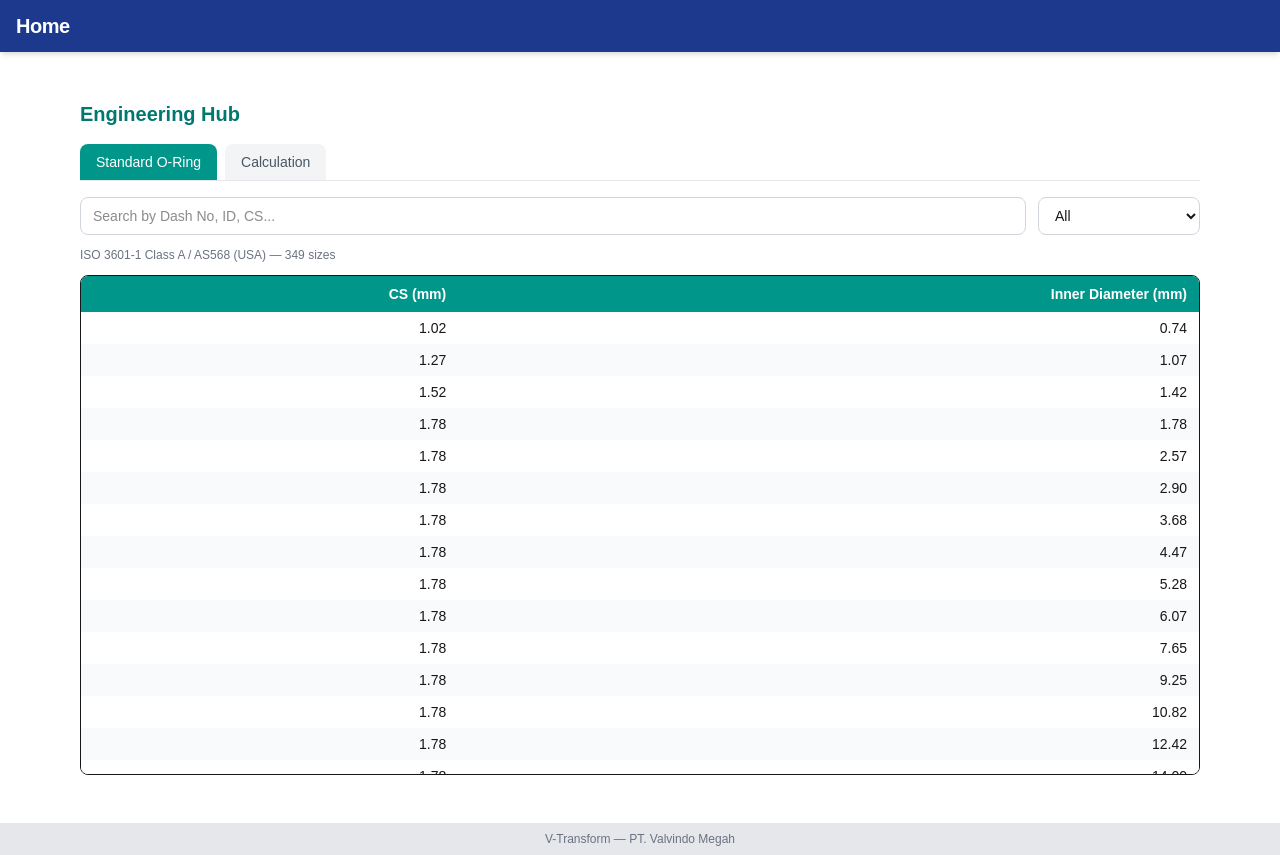
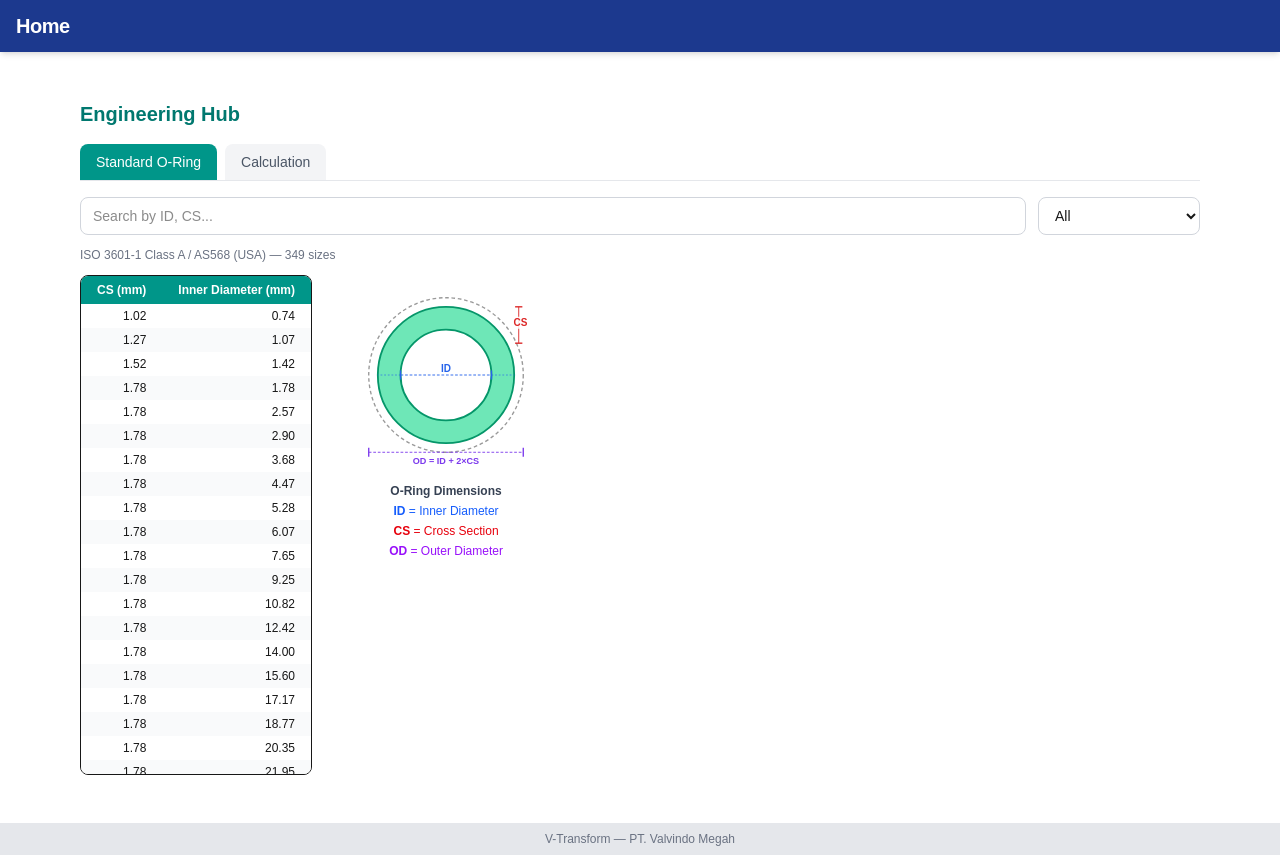
Before and after one commit to iksanfn1094/valve-report, a Next.js app: page /engineering-hub in a window 1280 px wide. Built offline with nearby package versions, Linux system fonts and the light colour scheme.

Commit message:
feat: O-Ring table lebih compact + ilustrasi SVG CS & ID

```diff
--- a/app/engineering-hub/page.tsx
+++ b/app/engineering-hub/page.tsx
@@ -59,29 +59,73 @@ export default function EngineeringHubPage() {
       {tab === 'oring' && (
         <div className="space-y-3">
           <div className="flex flex-col sm:flex-row gap-3">
-            <input type="text" placeholder="Search by Dash No, ID, CS..." value={search} onChange={e => setSearch(e.target.value)} className="flex-1 border border-gray-300 rounded-lg px-3 py-2 text-sm focus:ring-2 focus:ring-teal-500 outline-none" />
+            <input type="text" placeholder="Search by ID, CS..." value={search} onChange={e => setSearch(e.target.value)} className="flex-1 border border-gray-300 rounded-lg px-3 py-2 text-sm focus:ring-2 focus:ring-teal-500 outline-none" />
             <select value={csFilter} onChange={e => setCsFilter(e.target.value)} className="border border-gray-300 rounded-lg px-3 py-2 text-sm focus:ring-2 focus:ring-teal-500 outline-none">
               {csGroups.map(g => <option key={g.value} value={g.value}>{g.label}</option>)}
             </select>
           </div>
           <p className="text-xs text-gray-500">ISO 3601-1 Class A / AS568 (USA) — {filtered.length} sizes</p>
-          <div className="overflow-auto max-h-[500px] border rounded-lg">
-            <table className="w-full text-sm">
+          <div className="flex gap-6 items-start">
+            {/* Table */}
+            <div className="overflow-auto max-h-[500px] border rounded-lg" style={{ minWidth: 0, flex: '0 0 auto' }}>
+              <table className="text-sm" style={{ width: 'auto' }}>
                 <thead className="bg-teal-600 text-white sticky top-0">
                   <tr>
-                  <th className="px-3 py-2 text-right">CS (mm)</th>
-                  <th className="px-3 py-2 text-right">Inner Diameter (mm)</th>
+                    <th className="px-4 py-1.5 text-right text-xs">CS (mm)</th>
+                    <th className="px-4 py-1.5 text-right text-xs">Inner Diameter (mm)</th>
                   </tr>
                 </thead>
                 <tbody>
                   {filtered.map((o, i) => (
                     <tr key={i} className={i % 2 === 0 ? 'bg-white' : 'bg-gray-50'}>
-                    <td className="px-3 py-1.5 text-right">{o.cs.toFixed(2)}</td>
-                    <td className="px-3 py-1.5 text-right">{o.id.toFixed(2)}</td>
+                      <td className="px-4 py-1 text-right text-xs">{o.cs.toFixed(2)}</td>
+                      <td className="px-4 py-1 text-right text-xs">{o.id.toFixed(2)}</td>
                     </tr>
                   ))}
                 </tbody>
               </table>
+            </div>
+
+            {/* Illustration */}
+            <div className="flex-shrink-0 flex flex-col items-center gap-2" style={{ width: 220 }}>
+              <svg viewBox="0 0 220 220" width="200" height="200" xmlns="http://www.w3.org/2000/svg">
+                {/* O-ring outer circle */}
+                <circle cx="110" cy="110" r="85" fill="none" stroke="#999" strokeWidth="1.5" strokeDasharray="4,3" />
+                {/* O-ring body (donut) */}
+                <circle cx="110" cy="110" r="75" fill="#6ee7b7" stroke="#059669" strokeWidth="2" />
+                <circle cx="110" cy="110" r="50" fill="white" stroke="#059669" strokeWidth="2" />
+
+                {/* ID dimension line (horizontal through center) */}
+                <line x1="60" y1="110" x2="160" y2="110" stroke="#2563eb" strokeWidth="1" strokeDasharray="3,2" />
+                <line x1="60" y1="105" x2="60" y2="115" stroke="#2563eb" strokeWidth="1.5" />
+                <line x1="160" y1="105" x2="160" y2="115" stroke="#2563eb" strokeWidth="1.5" />
+                <text x="110" y="107" textAnchor="middle" fill="#2563eb" fontSize="11" fontWeight="bold">ID</text>
+
+                {/* CS dimension line (vertical, right side of ring body) */}
+                <line x1="190" y1="35" x2="190" y2="75" stroke="#dc2626" strokeWidth="1" />
+                <line x1="186" y1="35" x2="194" y2="35" stroke="#dc2626" strokeWidth="1.5" />
+                <line x1="186" y1="75" x2="194" y2="75" stroke="#dc2626" strokeWidth="1.5" />
+                <line x1="183" y1="55" x2="197" y2="55" stroke="none" />
+                <rect x="181" y="46" width="22" height="13" rx="2" fill="white" fillOpacity="0.85" />
+                <text x="192" y="56" textAnchor="middle" fill="#dc2626" fontSize="11" fontWeight="bold">CS</text>
+
+                {/* OD dimension line (bottom) */}
+                <line x1="25" y1="195" x2="195" y2="195" stroke="#7c3aed" strokeWidth="1" strokeDasharray="3,2" />
+                <line x1="25" y1="190" x2="25" y2="200" stroke="#7c3aed" strokeWidth="1.5" />
+                <line x1="195" y1="190" x2="195" y2="200" stroke="#7c3aed" strokeWidth="1.5" />
+                <text x="110" y="208" textAnchor="middle" fill="#7c3aed" fontSize="10" fontWeight="bold">OD = ID + 2×CS</text>
+
+                {/* Connector lines from ring to dimension lines */}
+                <line x1="60" y1="110" x2="35" y2="110" stroke="#2563eb" strokeWidth="0.7" strokeDasharray="2,2" />
+                <line x1="160" y1="110" x2="185" y2="110" stroke="#2563eb" strokeWidth="0.7" strokeDasharray="2,2" />
+              </svg>
+              <div className="text-center space-y-1">
+                <p className="text-xs font-semibold text-gray-700">O-Ring Dimensions</p>
+                <p className="text-xs text-blue-600"><b>ID</b> = Inner Diameter</p>
+                <p className="text-xs text-red-600"><b>CS</b> = Cross Section</p>
+                <p className="text-xs text-purple-600"><b>OD</b> = Outer Diameter</p>
+              </div>
+            </div>
           </div>
         </div>
       )}
```
Lines whose indentation alone changed are shown as unchanged.
